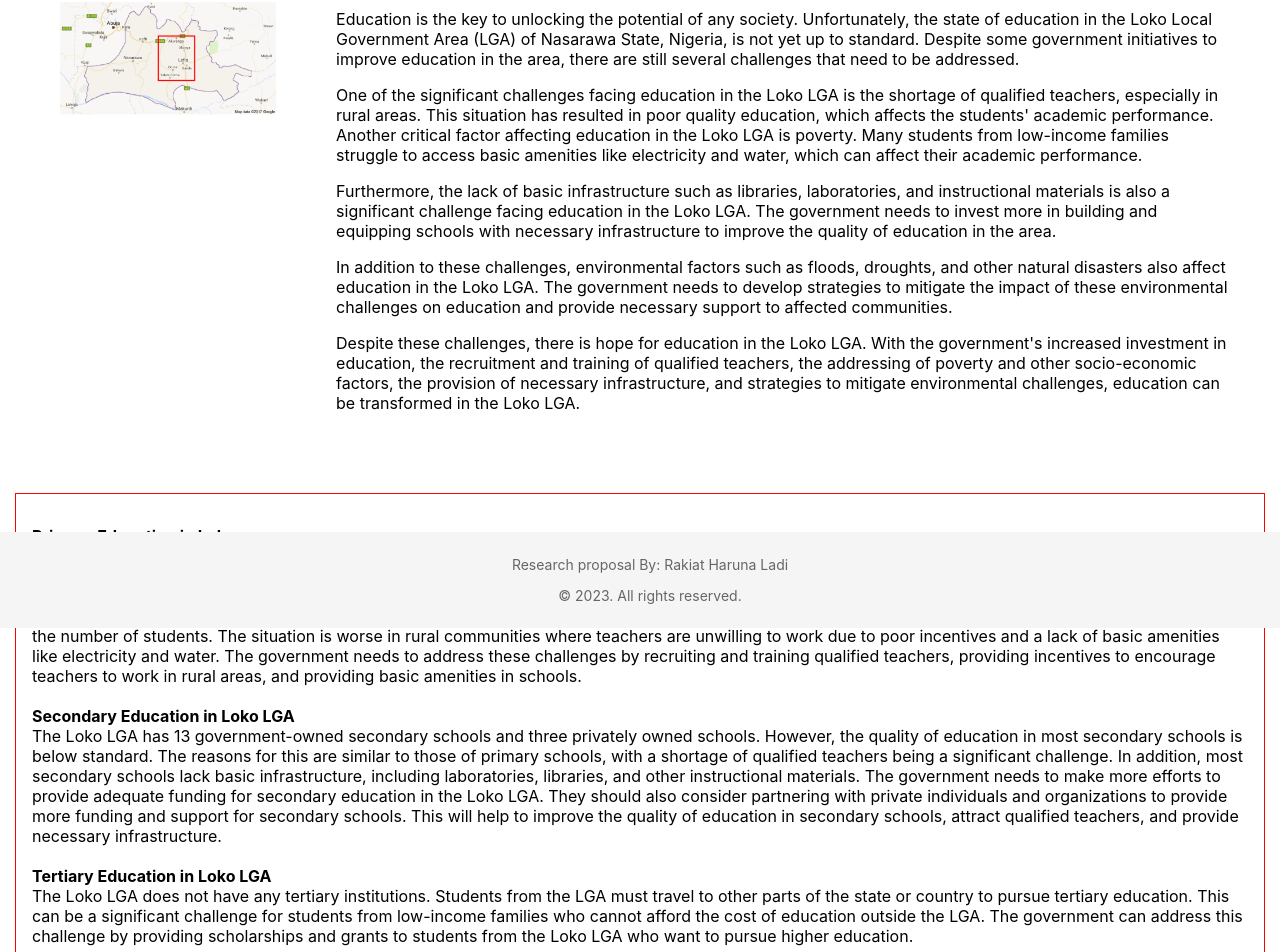
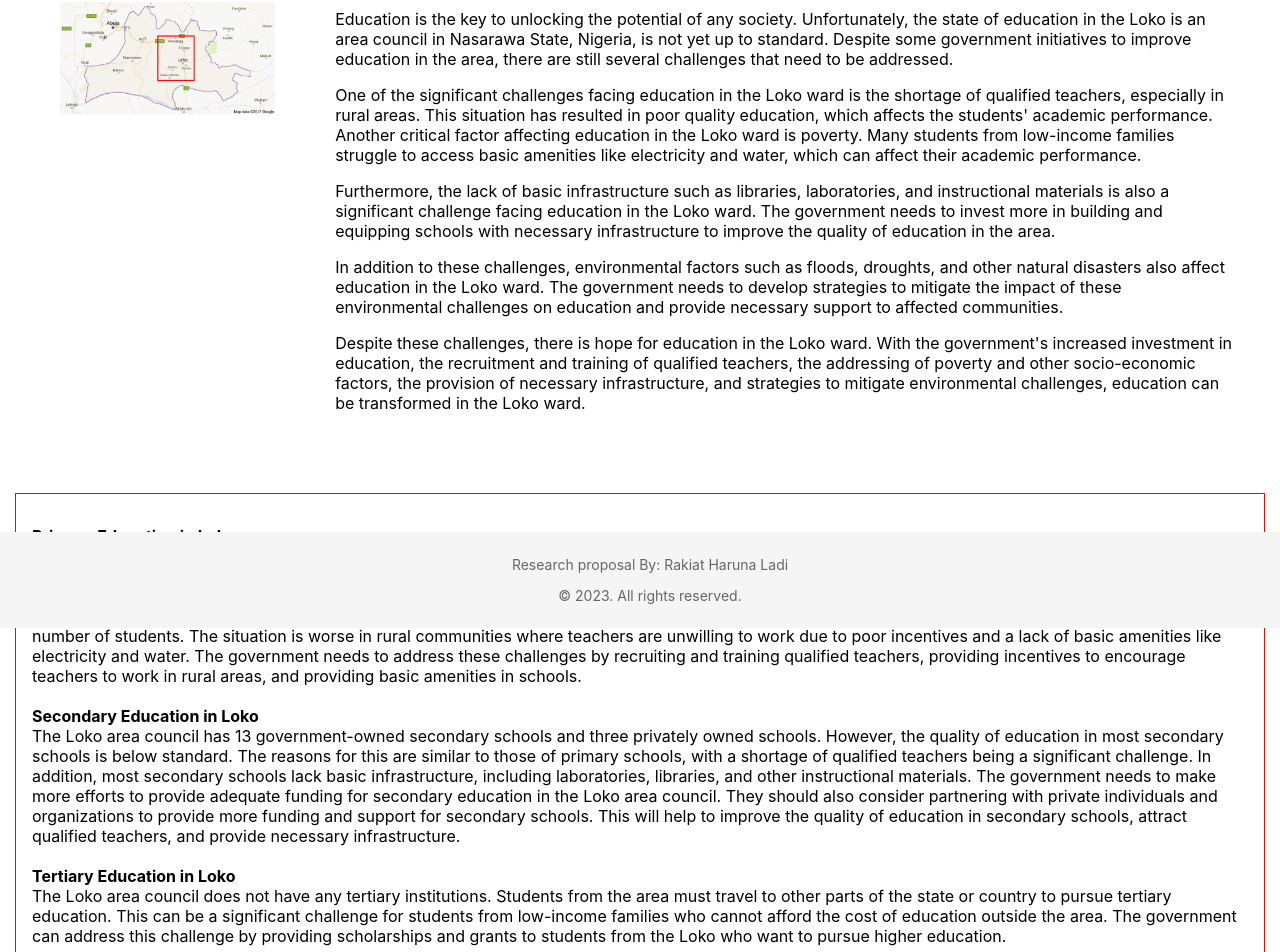
Before and after one commit to Snazzynuhu/drladiproposal, a React (Create React App) app: page /ward in a window 1280 px wide. Shown: the part 172-1124 px from the top of the page. Built offline with nearby package versions, Linux system fonts and the light colour scheme.

Commit message:
feat: included presenter's image

```diff
--- a/src/Footer/FooterStyle.css
+++ b/src/Footer/FooterStyle.css
@@ -7,4 +7,5 @@
     text-align: center;
     font-size: 14px;
     color: #666;
+    z-index: 3;
   }
--- a/src/HomePage/HomePage.css
+++ b/src/HomePage/HomePage.css
@@ -7,8 +7,12 @@
 
   /* Article Styles */
   .article-container {
-    margin: 12rem auto;
-    max-width: 80%;
+    margin: 53rem auto 10rem;
+    max-width: 100%;
+    padding: 1rem 10rem;
+    background-color: rgba(200, 2002, 200, 0.5);
+    z-index: 2;
+    position: relative;
   }
 
   .article-title {
@@ -61,3 +65,7 @@
     width: 100%;
     object-fit: contain;
   }
+  .profile-container{
+display: flex !important;
+margin-top: 1rem !important;
+  }
--- a/src/HomePage/HomePage.tsx
+++ b/src/HomePage/HomePage.tsx
@@ -2,6 +2,8 @@ import React from 'react';
 import { FaMapMarkerAlt } from 'react-icons/fa';
 import './HomePage.css'
 import NasarawaMap from '../assets/the-map-of-Nasarawa-State-showing-Awe-town-Source-wwwgooglecom.png'
+import PresenterPic from '../assets/rakiatladi.jpg'
+import BookPic from '../assets/books.png'
 
 const HomePage = () => {
   return (
@@ -11,6 +13,11 @@ const HomePage = () => {
         <div className="map">
           <FaMapMarkerAlt className="map-marker" />
           <img src={NasarawaMap} alt="nasarawa-map" className="nas-map" />
+          <div className="profile-container">
+          <img src={PresenterPic} alt="presenterpic" className="presenterpic" />
+          <img src={BookPic} alt="books" className="book" />
+
+          </div>
         </div>
       </div>
       <div className="article-container">
--- a/src/Ward/Ward.tsx
+++ b/src/Ward/Ward.tsx
@@ -20,18 +20,17 @@ const Ward = () => {
           <article className="article">
             <p>
               Education is the key to unlocking the potential of any society.
-              Unfortunately, the state of education in the Loko Local Government
-              Area (LGA) of Nasarawa State, Nigeria, is not yet up to standard.
+              Unfortunately, the state of education in the Loko is an area council in Nasarawa State, Nigeria, is not yet up to standard.
               Despite some government initiatives to improve education in the
               area, there are still several challenges that need to be
               addressed.
             </p>
             <p>
-              One of the significant challenges facing education in the Loko LGA
+              One of the significant challenges facing education in the Loko ward
               is the shortage of qualified teachers, especially in rural areas.
               This situation has resulted in poor quality education, which
               affects the students' academic performance. Another critical
-              factor affecting education in the Loko LGA is poverty. Many
+              factor affecting education in the Loko ward is poverty. Many
               students from low-income families struggle to access basic
               amenities like electricity and water, which can affect their
               academic performance.
@@ -39,25 +38,25 @@ const Ward = () => {
             <p>
               Furthermore, the lack of basic infrastructure such as libraries,
               laboratories, and instructional materials is also a significant
-              challenge facing education in the Loko LGA. The government needs
+              challenge facing education in the Loko ward. The government needs
               to invest more in building and equipping schools with necessary
               infrastructure to improve the quality of education in the area.
             </p>
             <p>
               In addition to these challenges, environmental factors such as
               floods, droughts, and other natural disasters also affect
-              education in the Loko LGA. The government needs to develop
+              education in the Loko ward. The government needs to develop
               strategies to mitigate the impact of these environmental
               challenges on education and provide necessary support to affected
               communities.
             </p>
             <p>
               Despite these challenges, there is hope for education in the Loko
-              LGA. With the government's increased investment in education, the
+              ward. With the government's increased investment in education, the
               recruitment and training of qualified teachers, the addressing of
               poverty and other socio-economic factors, the provision of
               necessary infrastructure, and strategies to mitigate environmental
-              challenges, education can be transformed in the Loko LGA.
+              challenges, education can be transformed in the Loko ward.
             </p>
           </article>
         </div>
@@ -65,15 +64,15 @@ const Ward = () => {
       <div className="bottom-content">
       <p>
              <span style={{fontWeight: 'bold'}}> Primary Education in Loko</span> <br/>
-             LGA Primary education is the foundation
+              Primary education is the foundation
               of any educational system, and it is essential to lay a solid
-              foundation at this level. The Loko LGA has a total of 60 primary
+              foundation at this level. The Loko ward has a total of 60 primary
               schools, with an estimated student population of over 25,000. The
               state government has made efforts to provide basic infrastructure
               such as classrooms and furniture. However, there is still a need
-              for more schools in some areas of the LGA, especially in rural
+              for more schools in some areas of the ward, especially in rural
               communities. Furthermore, the quality of education in primary
-              schools in Loko LGA is a major concern. Most primary schools lack
+              schools in Loko area council is a major concern. Most primary schools lack
               qualified teachers, and the few available teachers are overwhelmed
               with the number of students. The situation is worse in rural
               communities where teachers are unwilling to work due to poor
@@ -82,7 +81,7 @@ const Ward = () => {
               recruiting and training qualified teachers, providing incentives
               to encourage teachers to work in rural areas, and providing basic
               amenities in schools.<br/> <br/>
-              <span style={{fontWeight: 'bold'}}> Secondary Education in Loko LGA </span><br/> The Loko LGA
+              <span style={{fontWeight: 'bold'}}> Secondary Education in Loko  </span><br/> The Loko area council
               has 13 government-owned secondary schools and three privately
               owned schools. However, the quality of education in most secondary
               schools is below standard. The reasons for this are similar to
@@ -91,28 +90,28 @@ const Ward = () => {
               lack basic infrastructure, including laboratories, libraries, and
               other instructional materials. The government needs to make more
               efforts to provide adequate funding for secondary education in the
-              Loko LGA. They should also consider partnering with private
+              Loko area council. They should also consider partnering with private
               individuals and organizations to provide more funding and support
               for secondary schools. This will help to improve the quality of
               education in secondary schools, attract qualified teachers, and
               provide necessary infrastructure. <br/> <br/>
-              <span style={{fontWeight: 'bold'}}>Tertiary Education in Loko LGA </span><br/>
-              The Loko LGA does not have any tertiary institutions. Students
-              from the LGA must travel to other parts of the state or country to
+              <span style={{fontWeight: 'bold'}}>Tertiary Education in Loko  </span><br/>
+              The Loko area council does not have any tertiary institutions. Students
+              from the area must travel to other parts of the state or country to
               pursue tertiary education. This can be a significant challenge for
               students from low-income families who cannot afford the cost of
-              education outside the LGA. The government can address this
+              education outside the area. The government can address this
               challenge by providing scholarships and grants to students from
-              the Loko LGA who want to pursue higher education.
+              the Loko  who want to pursue higher education.
             </p>
             <p>
               In conclusion, education is the foundation for any society's
-              development. The challenges facing education in the Loko LGA are
+              development. The challenges facing education in the Loko ward are
               daunting, but with the right investment, commitment, and
-              innovation, they can be overcome. Education in the Loko LGA can be
+              innovation, they can be overcome. Education in the Loko area council can be
               transformed into a system that promotes excellence, inspires
               creativity, and unlocks the potential of the students, leading to
-              a brighter future for the Loko LGA and Nasarawa State as a whole.
+              a brighter future for the Loko ward and Nasarawa State as a whole.
             </p>
       </div>
       <Footer/>
```
Also changed, not shown: src/assets/books.png (added), src/assets/rakiatladi.jpg (added).
